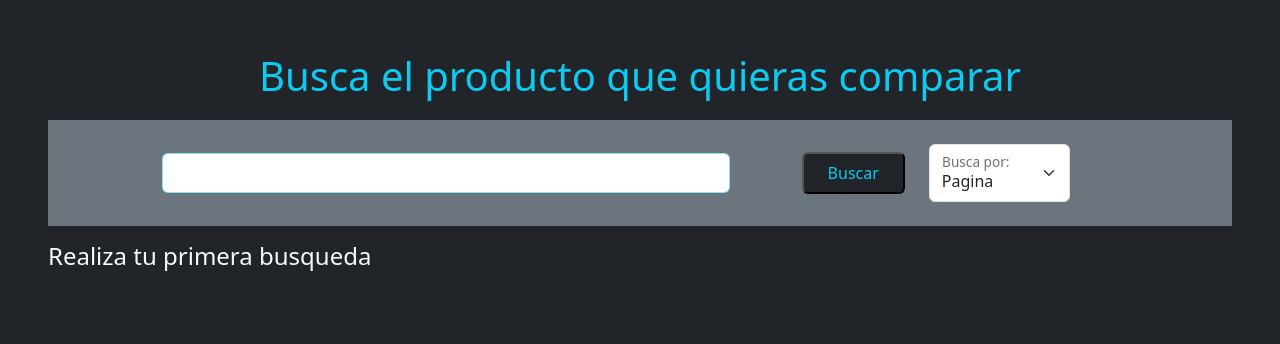
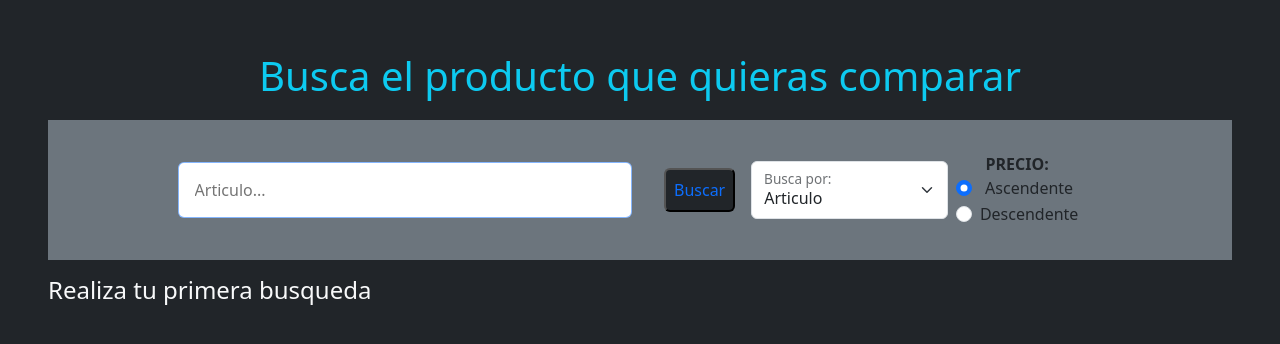
Before and after one commit to ispc-programador2022/GPQRR5, a Django app: page /busqueda_productos/ in a window 1280 px wide. Shown: the top 344 px of the page. Run offline with Django 3.2, Linux system fonts and the light colour scheme; some libraries are stand-ins or nearby versions.

Commit message:
Agrego filtros para los precios y rangos de precios en templates

```diff
--- a/scraper/gestionScrapers/templates/gracias.html
+++ b/scraper/gestionScrapers/templates/gracias.html
@@ -12,5 +12,6 @@
 </head>
 <body class="d-flex align-items-center justify-content-center bg-dark w-100 h-100 p-5">
     <h1 class="text-light">Gracias por utilizar nuestro web scraper.</h1>
+    <p>{{price}}</p>
 </body>
 </html>
--- a/scraper/gestionScrapers/templates/resultSearch.html
+++ b/scraper/gestionScrapers/templates/resultSearch.html
@@ -1,7 +1,16 @@
 {% extends "searchProducts.html" %}
 {% block content %}
 {%if articulos%}
-<h2 class="text-light">Estas buscando: <strong>{{query}}</strong></h2>
+<div class="bg-light d-flex w-100 justify-content-between">
+    {%for key, value in paginas.items%}
+    <div class = "bg-primary m-2 p-2">
+        <h3 class = "text-center"><strong>{{key | capfirst}}</strong></h3>
+        <p>Precio Minimo: ${{value.rangos.1.price}}</p>
+        <p>Precio Maximo: ${{value.rangos.0.price}}</p>
+    </div>
+    {%endfor%}
+</div>
+<h2 class="text-light">Estas buscando: <strong>{{query | capfirst}}</strong></h2>
 <h4 class="text-light">Articulos encontrados: {{articulos|length}} articulos</h4>
 <table class="table table-primary table-striped">
     <thead>
@@ -9,16 +18,7 @@
             <th class="text-center">Pagina</th>
             <th>Articulo</th>
             <th class="text-center">Marca</th>
-            <th class="text-center">
-                <div class="d-flex w-100">
-                    <label class="form-check-label fs-6 w-50 text-center">$</label>
-                    <div class="form-check form-switch">
-                        <input class="form-check-input" type="checkbox" role="switch" name="price_toogle">
-                    </div>
-                    <label class="form-check-label fs-6 w-50 text-center">$$$</label>
-                </div>
-                Precio
-            </th>
+            <th class="text-center">Precio</th>
             <th class="text-center">Link</th>
         </tr>
     </thead>
@@ -31,7 +31,7 @@
             <td class="text-center">${{articulo.price}}</td>
             <td class="text-center">
                 <a target="_blank" href={{articulo.link}}>
-                    <button class="bg-dark text-info px-4 rounded"> Ir </button>
+                    <button class="bg-dark text-primary px-4 rounded"> Ir </button>
                 </a>
             </td>
         </tr>
--- a/scraper/gestionScrapers/templates/searchProducts.html
+++ b/scraper/gestionScrapers/templates/searchProducts.html
@@ -15,18 +15,33 @@
 <body class="d-block align-items-center justify-content-center bg-dark w-100 h-100 p-5">
     <h1 class="text-info d-flex justify-content-center p-1">Busca el producto que quieras comparar</h1>
     <form action="/busqueda_productos/" method="get" class="bg-secondary my-3 p-4 w-100 d-flex align-items-center justify-content-center">
-        <input type="text" name="prd" class="p-2 w-50 h-25 border border-info border-opacity-50 rounded">
-        <div  class="d-flex px-4 mx-4 rounded" style="width: 30%;">
-        <input type="submit" name="btn" value="Buscar" class="bg-dark text-info px-4 mx-4 my-2 rounded">
-        <div class="form-floating d-block w-50">
-            <select name="select" class="form-select" class="bg-dark text-info px-4 mx-2 rounded">
+        <input type="text" name="prd" placeholder="Articulo..." style="width: 40%;" class="p-3 h-25 border border-primary border-opacity-50 rounded">
+        <div  class="d-flex px-2 mx-2 align-items-center justify-content-between rounded" style="width: 40%;">
+        <input type="submit" name="btn" value="Buscar" class="bg-dark text-primary p-2 m-3 rounded">
+        <div class="form-floating w-50 d-flex">
+            <select name="select" class="form-select" class=" bg-dark text-primary px-4 mx-2 rounded">
                 <option value="page">Pagina</option>
-                <option value="title">Articulo</option>
+                <option value="title" selected>Articulo</option>
                 <option value="brand">Marca</option>
             </select>
             <label>Busca por:</label>
         </div>
+        <div class='p-1 m-1 text-center'>
+            <label class='fw-bolder'>PRECIO:</label>
+            <div class="form-check d-block">
+                <input class="form-check-input" type="radio" name="pricer" value="asc" checked>
+                <label class="form-check-label">
+                Ascendente
+                </label>
+            </div>
+            <div class="form-check">
+                <input class="form-check-input" type="radio" name="pricer" value="desc">
+                <label class="form-check-label">
+                Descendente
+                </label>
+            </div>
         </div>
+    </div>
     </form>
     {% block content %}
     {% endblock %}
--- a/scraper/gestionScrapers/views.py
+++ b/scraper/gestionScrapers/views.py
@@ -8,19 +8,35 @@ def searchProducts(request):
         if request.GET['prd']:
             producto = request.GET['prd']
             select = request.GET['select']
-            #price = request.GET['price_toogle']
+            price = request.GET['pricer']
+            pages = {
+                'full_hard':{'rangos':[],'productos':[]},
+                'venex':{'rangos':[],'productos':[]}}
             if len(producto) > 30:
                 return render(request, "Texto demasiado largo")
             else:
-                articulos = Product.objects.all()
+                if price == 'asc':
+                    articulos = Product.objects.all().order_by('-price')
+                elif price == 'desc':
+                    articulos = Product.objects.all().order_by('price')
+
                 if select == 'page':
                     articulos = articulos.filter(page__icontains=producto)
+                    pages = {f'{producto}':{'rangos':[],'productos':[]}}
                 elif select == 'title':
                     for prod in producto.split(' '):
                         articulos = articulos.filter(title__icontains=prod)
                 elif select == 'brand':
                     articulos = articulos.filter(brand__icontains=producto)
-                return render(request, 'resultSearch.html', {'articulos': articulos, 'query': producto})
+
+                for page in pages.keys():
+                    pages[page]['productos'].append(articulos.filter(page__icontains = page.replace('_',' ')))
+
+                for page in pages.keys():
+                    pages[page]['rangos'].append(pages[page]['productos'][0][0])
+                    pages[page]['rangos'].append(pages[page]['productos'][0].reverse()[0])
+
+                return render(request, 'resultSearch.html', {'articulos': articulos, 'query': producto,'paginas':pages})
         else:
             return render(request, '404.html')
     except:
```
